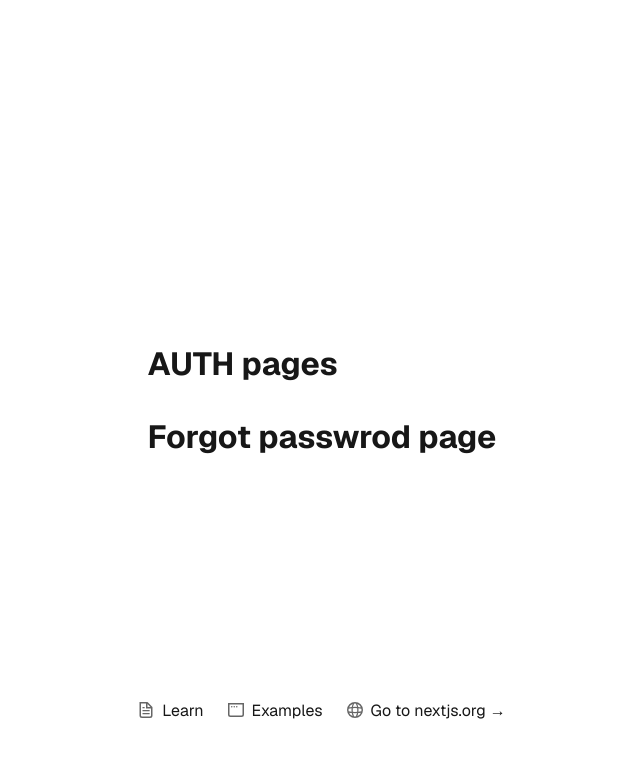
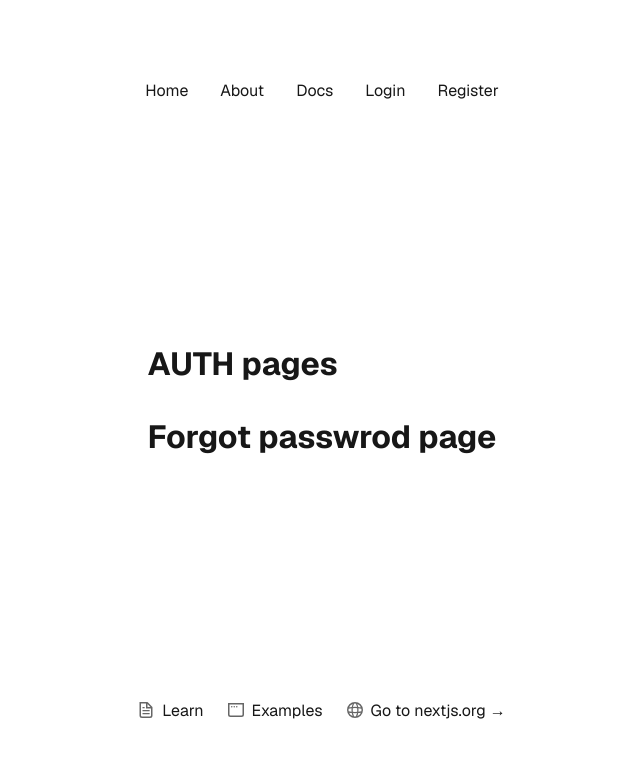
Before and after one commit to Maksss2018/nextjs_advanced_course, a Next.js app in the folder nextjs_advaced_course/: page /forgot-password in a window 1280 px wide. Shown: the top 758 px of the page, without its empty margins (318-958 px from the left). Built offline with nearby package versions, Linux system fonts and the light colour scheme.

Commit message:
ord links for pages

```diff
--- a/nextjs_advaced_course/src/app/layout.tsx
+++ b/nextjs_advaced_course/src/app/layout.tsx
@@ -2,6 +2,7 @@ import type { Metadata } from "next";
 import { Geist, Geist_Mono } from "next/font/google";
 import "./globals.css";
 import Image from "next/image";
+import Link from "next/link";
 import styles from "./page.module.css";
 
 const geistSans = Geist({
@@ -28,6 +29,15 @@ export default function RootLayout({
     <html lang="en">
       <body className={`${geistSans.variable} ${geistMono.variable}`}>
         <div className={styles.page}>
+          <header className={styles.header}>
+            <nav>
+              <Link href="/">Home</Link>
+              <Link href="/about">About</Link>
+              <Link href="/docs">Docs</Link>
+              <Link href="/login">Login</Link>
+              <Link href="/register">Register</Link>
+            </nav>
+          </header>
           <main className={styles.main}>{children}</main>
           <footer className={styles.footer}>
             <a
--- a/nextjs_advaced_course/src/app/page.module.css
+++ b/nextjs_advaced_course/src/app/page.module.css
@@ -14,6 +14,10 @@
   padding: 80px;
   gap: 64px;
   font-family: var(--font-geist-sans);
+}
+
+.header a {
+  padding: 16px;
 }
 
 @media (prefers-color-scheme: dark) {
@@ -68,10 +72,7 @@
   padding: 0 20px;
   border: none;
   border: 1px solid transparent;
-  transition:
-    background 0.2s,
-    color 0.2s,
-    border-color 0.2s;
+  transition: background 0.2s, color 0.2s, border-color 0.2s;
   cursor: pointer;
   display: flex;
   align-items: center;
```
